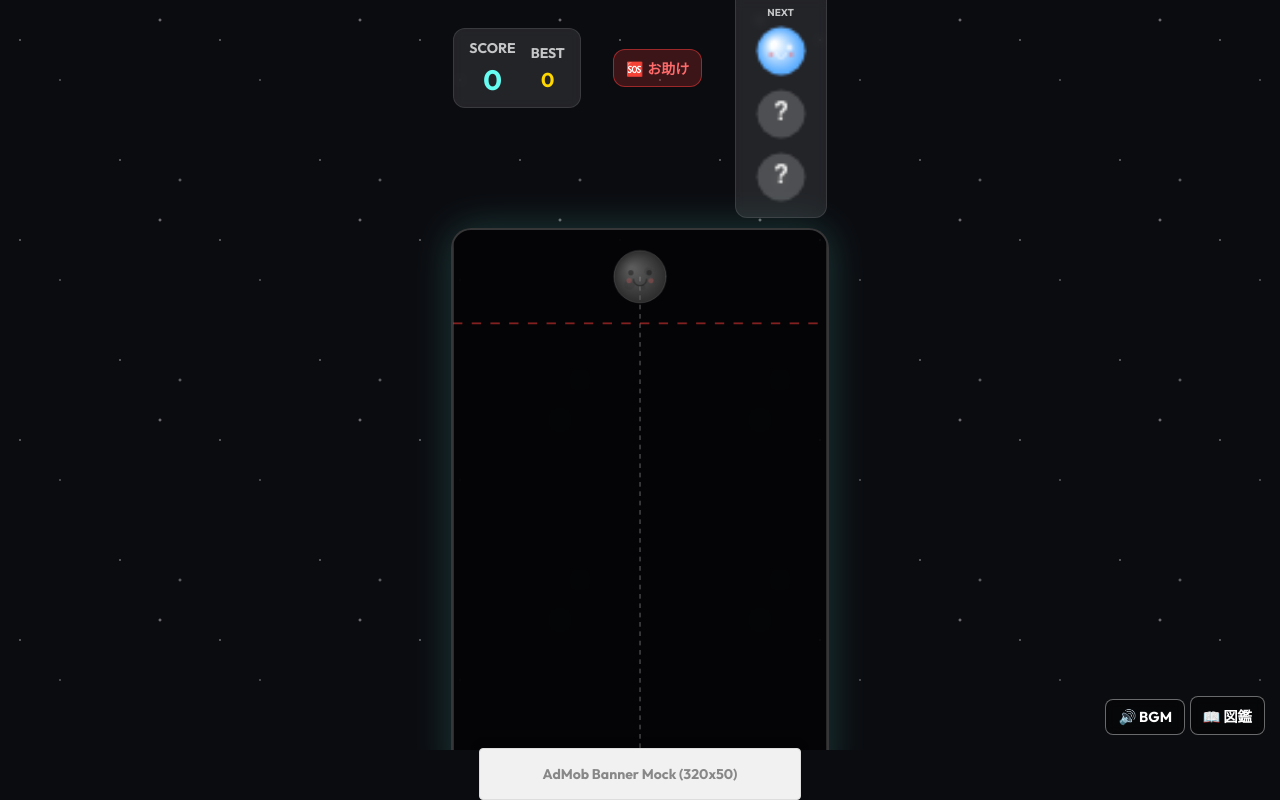
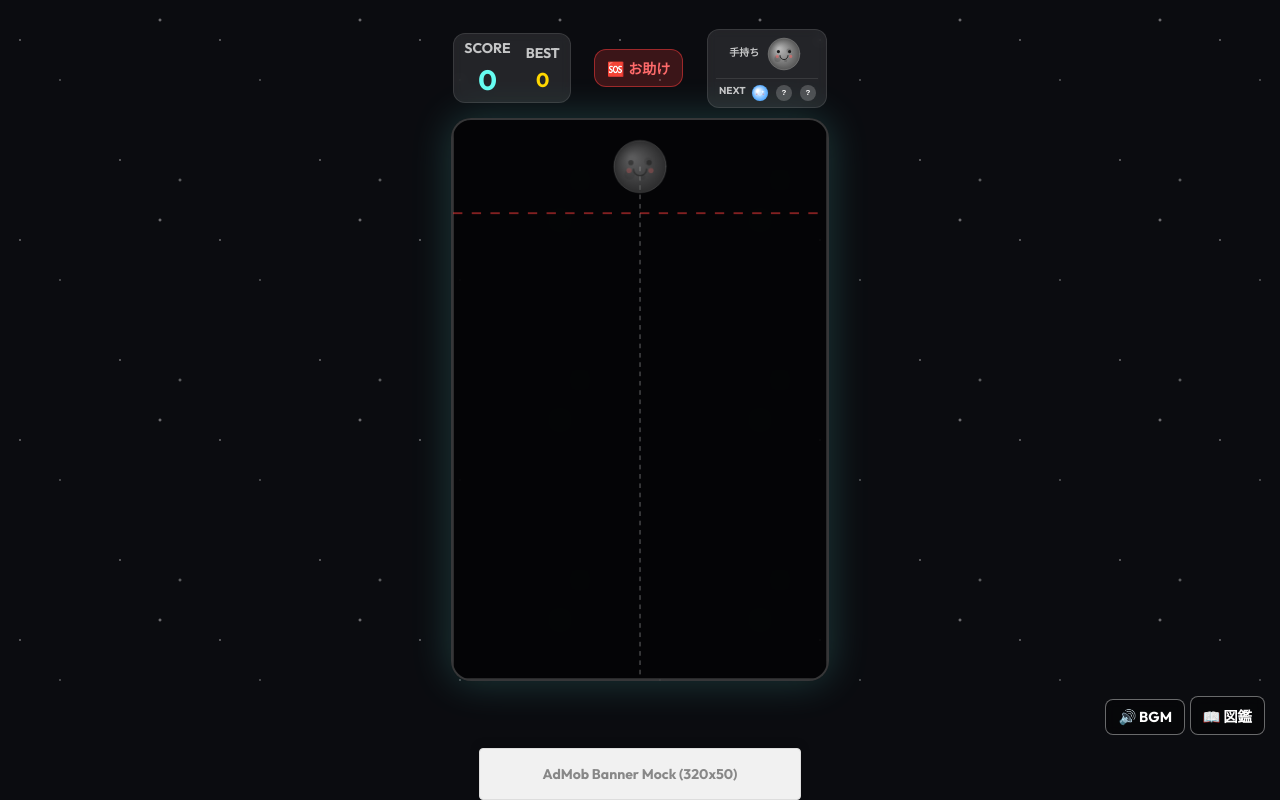
Before and after one commit to done-void/planet-game, a website built with Vite: page index.html in a window 1280 px wide. Built offline with nearby package versions, Linux system fonts and the light colour scheme; what @capacitor-community/admob would draw is missing.

Commit message:
style: モバイル版のNEXTプレビュー枠のレイアウト崩れを修正

```diff
--- a/index.html
+++ b/index.html
@@ -21,18 +21,16 @@
           </div>
         </div>
         <button id="sos-button" class="sos-btn">🆘 お助け</button>
-        <div class="next-planet" style="display: flex; align-items: flex-start; gap: 10px;">
-          <div style="display: flex; flex-direction: column; align-items: center;">
-            <span class="label" style="text-align: center; font-size: 10px; margin-bottom: 2px;">手持ち</span>
-            <canvas id="current-preview-canvas" width="50" height="50"></canvas>
+        <div class="next-planet" style="display: flex; flex-direction: column; align-items: center; gap: 4px; padding: 4px 8px;">
+          <div style="display: flex; align-items: center; justify-content: center; gap: 5px;">
+            <span class="label" style="font-size: 10px; min-width: 30px; text-align: right;">手持ち</span>
+            <canvas id="current-preview-canvas" width="40" height="40"></canvas>
           </div>
-          <div style="display: flex; flex-direction: column; align-items: center;">
-            <span class="label" style="text-align: center; font-size: 10px; margin-bottom: 2px;">NEXT</span>
-            <div id="future-previews" style="display: flex; flex-direction: column; gap: 3px;">
-              <canvas id="next-preview-canvas" width="25" height="25"></canvas>
-              <canvas id="next-preview-canvas-2" width="25" height="25"></canvas>
-              <canvas id="next-preview-canvas-3" width="25" height="25"></canvas>
-            </div>
+          <div id="future-previews" style="display: flex; align-items: center; gap: 4px; border-top: 1px solid rgba(255,255,255,0.1); padding-top: 4px; width: 100%; justify-content: center;">
+            <span class="label" style="font-size: 10px; min-width: 30px; text-align: right;">NEXT</span>
+            <canvas id="next-preview-canvas" width="20" height="20"></canvas>
+            <canvas id="next-preview-canvas-2" width="20" height="20"></canvas>
+            <canvas id="next-preview-canvas-3" width="20" height="20"></canvas>
           </div>
         </div>
       </div>
--- a/main.js
+++ b/main.js
@@ -226,10 +226,10 @@ function drawPreviewOnCanvas(canvasId, planetDef, size, isLocked) {
 }
 
 function updateNextPreview() {
-  drawPreviewOnCanvas('current-preview-canvas', PLANETS[currentPlanetIndex], 50, false);
-  drawPreviewOnCanvas('next-preview-canvas', PLANETS[nextPlanetsQueue[0]], 25, false);
-  drawPreviewOnCanvas('next-preview-canvas-2', PLANETS[nextPlanetsQueue[1]], 25, !isFutureRevealed);
-  drawPreviewOnCanvas('next-preview-canvas-3', PLANETS[nextPlanetsQueue[2]], 25, !isFutureRevealed);
+  drawPreviewOnCanvas('current-preview-canvas', PLANETS[currentPlanetIndex], 40, false);
+  drawPreviewOnCanvas('next-preview-canvas', PLANETS[nextPlanetsQueue[0]], 20, false);
+  drawPreviewOnCanvas('next-preview-canvas-2', PLANETS[nextPlanetsQueue[1]], 20, !isFutureRevealed);
+  drawPreviewOnCanvas('next-preview-canvas-3', PLANETS[nextPlanetsQueue[2]], 20, !isFutureRevealed);
 }
 
 function addPlanet(x, y, index) {
--- a/style.css
+++ b/style.css
@@ -67,10 +67,6 @@ body, html {
   height: 100%;
 }
 
-#next-preview-canvas {
-  width: 60px;
-  height: 60px;
-}
 
 #ui-layer {
   position: absolute;
@@ -95,7 +91,7 @@ body, html {
 
 .score-board, .next-planet {
   background: var(--panel-bg);
-  padding: 10px 15px;
+  padding: 5px 10px;
   border-radius: 12px;
   backdrop-filter: blur(5px);
   border: 1px solid rgba(255, 255, 255, 0.1);
```
